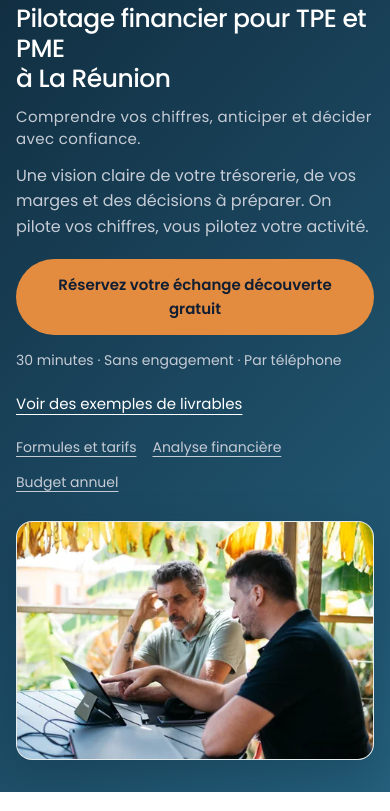
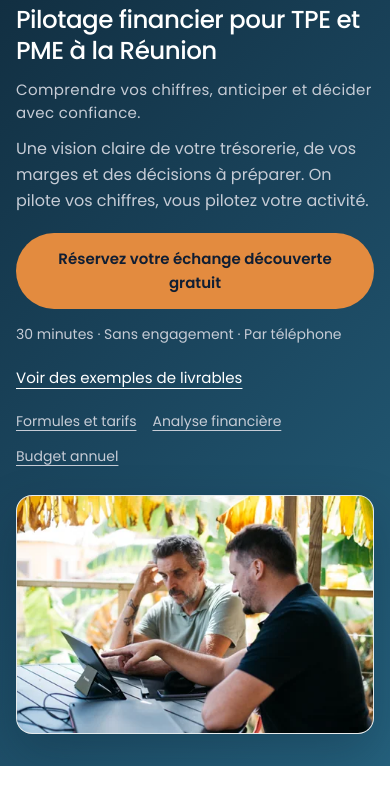
Before and after one commit to StratejOI/Stratejoi-site, a plain HTML site: page index.html in a window 390 px wide. Shown: the part 151-962 px from the top of the page. Drawn offline with Linux system fonts and the light colour scheme.

Commit message:
Ajuste le titre mobile sur les deux lignes validées

```diff
--- a/index.html
+++ b/index.html
@@ -796,7 +796,9 @@ footer{background:#102C3E}
  .container{padding-left:0;padding-right:0}
  .hero-layout,.photo-split,.about-layout,.offer-intro,.contact-layout{grid-template-columns:minmax(0,1fr);gap:28px}
  .hero-layout{text-align:left}.hero .hero-brand{max-width:360px;margin:0 auto 24px}
- .hero .hero-copy h1{font-size:clamp(25px,6vw,34px)}
+ .hero .hero-copy h1{font-size:clamp(20px,6.3vw,34px);line-height:1.3}
+ .hero-title-line{display:block}
+ .hero-title-break{display:none}
  .hero-photo{max-width:580px;width:100%;margin:0 auto}
  .hero .hero-copy .hero-links{gap:12px 16px}
  .hero .hero-copy .btn-primary{width:100%;padding:14px 16px}
@@ -817,7 +819,7 @@ footer{background:#102C3E}
   <div class="container hero-layout">
     <div class="hero-copy">
     <div class="hero-brand"><img src="exemples/assets/stratej-oi-logo-sombre.png" width="4200" height="1320" alt="STRATEJ OI — L’intelligence financière pour TPE &amp; PME. Déléguez, décidez, développez." fetchpriority="high"></div>
-    <h1>Pilotage financier pour TPE et PME<br>à La Réunion</h1>
+    <h1><span class="hero-title-line">Pilotage financier pour TPE et</span> <span class="hero-title-line">PME<br class="hero-title-break"> à la Réunion</span></h1>
     <p class="hero-position">Comprendre vos chiffres, anticiper et décider avec confiance.</p>
     <p>Une vision claire de votre trésorerie, de vos marges et des décisions à préparer. On pilote vos chiffres, vous pilotez votre activité.</p>
     <a href="https://meet.brevo.com/pierre-yves-luminet/echange-decouverte-stratej-oi" class="btn-primary">Réservez votre échange découverte gratuit</a>
```
